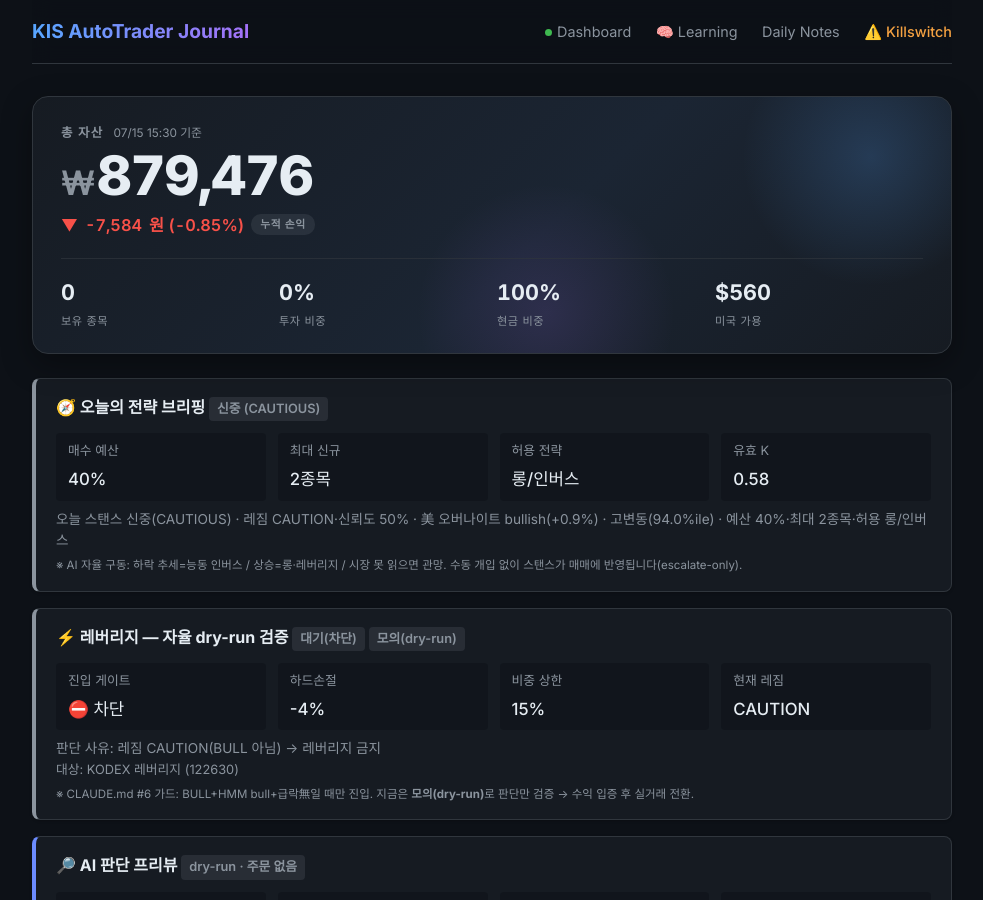
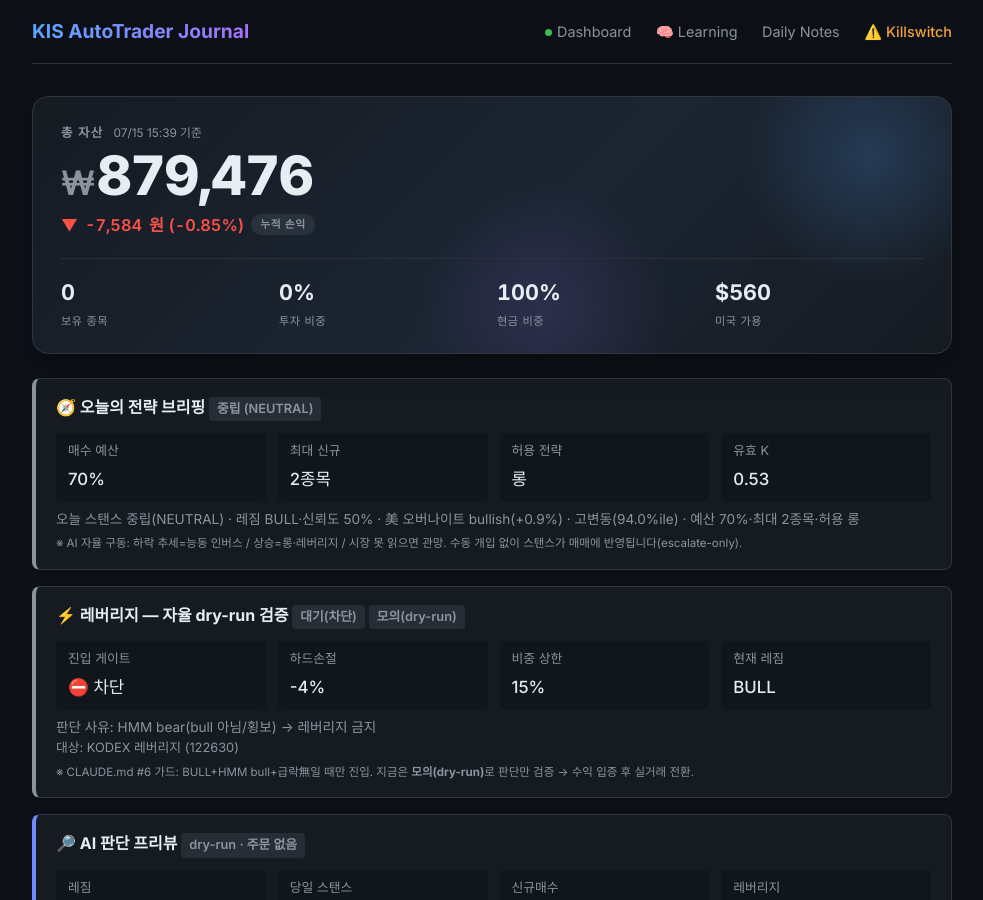
Before and after one commit to BudongJW/kis-trading-journal, a Jekyll site: the page built from index.html, in a window 1280 px wide and 900 px high. Shown: the whole window, without its empty margins (148-1131 px from the left). Built offline with Jekyll 4.4.1, drawn with Linux system fonts in a browser that asks for light colours; nearby versions of some CDN libraries; some of the changed text lies outside the part shown.

Commit message:
auto: portfolio update 15:39

```diff
--- a/_data/portfolio.json
+++ b/_data/portfolio.json
@@ -1,5 +1,5 @@
 {
-  "updated_at": "2026-07-15T15:30:24.136669",
+  "updated_at": "2026-07-15T15:39:14.414172",
   "initial_capital": 500000,
   "cash": 669846,
   "holdings": [],
@@ -1854,15 +1854,8 @@
     "trained": false
   },
   "bear_strategy": {
-    "enabled": true,
-    "regime": "CAUTION",
-    "confidence": 0.65,
-    "sma_ratio": 0.3946,
-    "canary_bad": 1,
-    "canary_scores": {
-      "195930": 0.8191,
-      "132030": -1.5413
-    }
+    "regime": "BULL",
+    "enabled": false
   },
   "us_session": {
     "enabled": true,
@@ -2124,21 +2117,21 @@
     }
   },
   "day_plan": {
-    "stance": "CAUTIOUS",
+    "stance": "NEUTRAL",
     "forced": false,
-    "auto_stance": "CAUTIOUS",
-    "stance_kr": "신중",
-    "budget_pct": 0.4,
+    "auto_stance": "NEUTRAL",
+    "stance_kr": "중립",
+    "budget_pct": 0.7,
     "max_new_positions": 2,
     "allow_long": true,
-    "allow_inverse": true,
+    "allow_inverse": false,
     "allow_leverage": false,
-    "size_mult": 0.6,
-    "k_effective": 0.58,
-    "allow_summary": "롱/인버스",
-    "briefing": "오늘 스탠스 신중(CAUTIOUS) · 레짐 CAUTION·신뢰도 50% · 美 오버나이트 bullish(+0.9%) · 고변동(94.0%ile) · 예산 40%·최대 2종목·허용 롱/인버스",
+    "size_mult": 0.85,
+    "k_effective": 0.53,
+    "allow_summary": "롱",
+    "briefing": "오늘 스탠스 중립(NEUTRAL) · 레짐 BULL·신뢰도 50% · 美 오버나이트 bullish(+0.9%) · 고변동(94.0%ile) · 예산 70%·최대 2종목·허용 롱",
     "signals": {
-      "regime": "CAUTION",
+      "regime": "BULL",
       "confidence": 0.498,
       "direction": "bullish",
       "nasdaq_change": 0.9,
@@ -2151,10 +2144,10 @@
     "enabled": true,
     "dry_run": true,
     "gate_allowed": false,
-    "gate_reason": "레짐 CAUTION(BULL 아님) → 레버리지 금지",
+    "gate_reason": "HMM bear(bull 아님/횡보) → 레버리지 금지",
     "hard_stop_pct": 0.04,
     "max_weight": 0.15,
-    "regime": "CAUTION",
+    "regime": "BULL",
     "hmm_state": "bear",
     "hmm_confidence": 0.6,
     "universe": [
```
